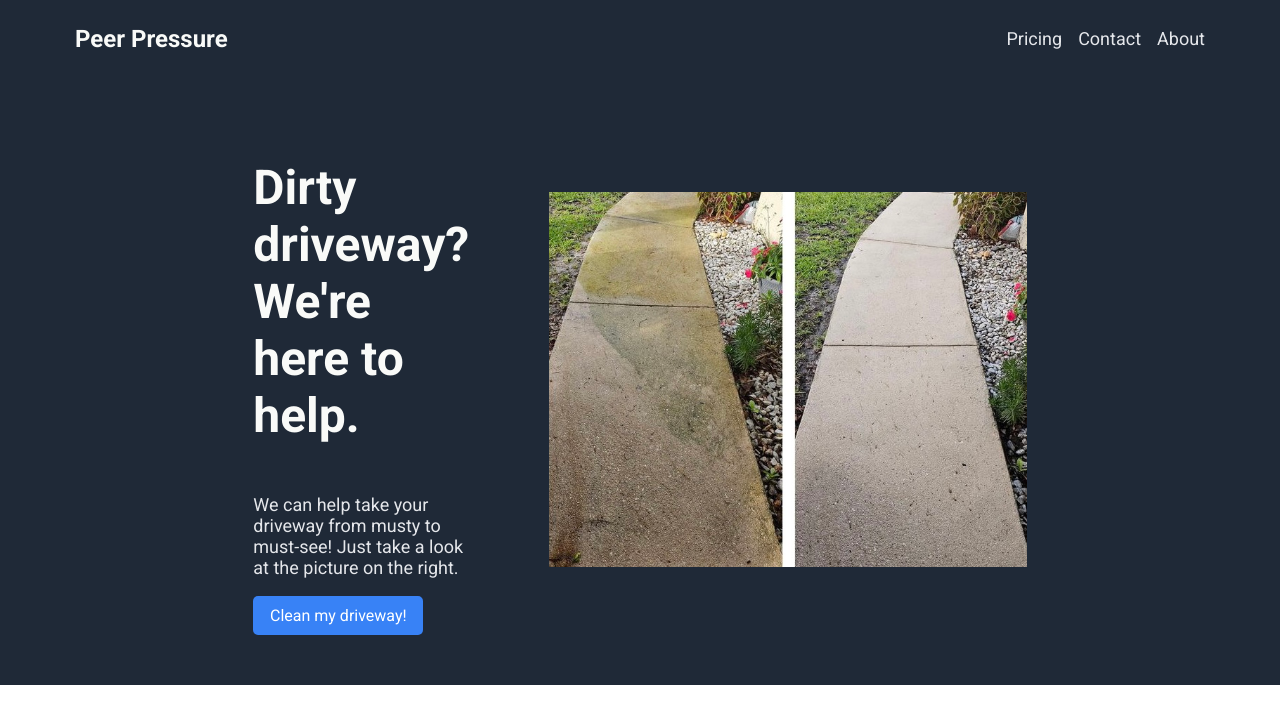
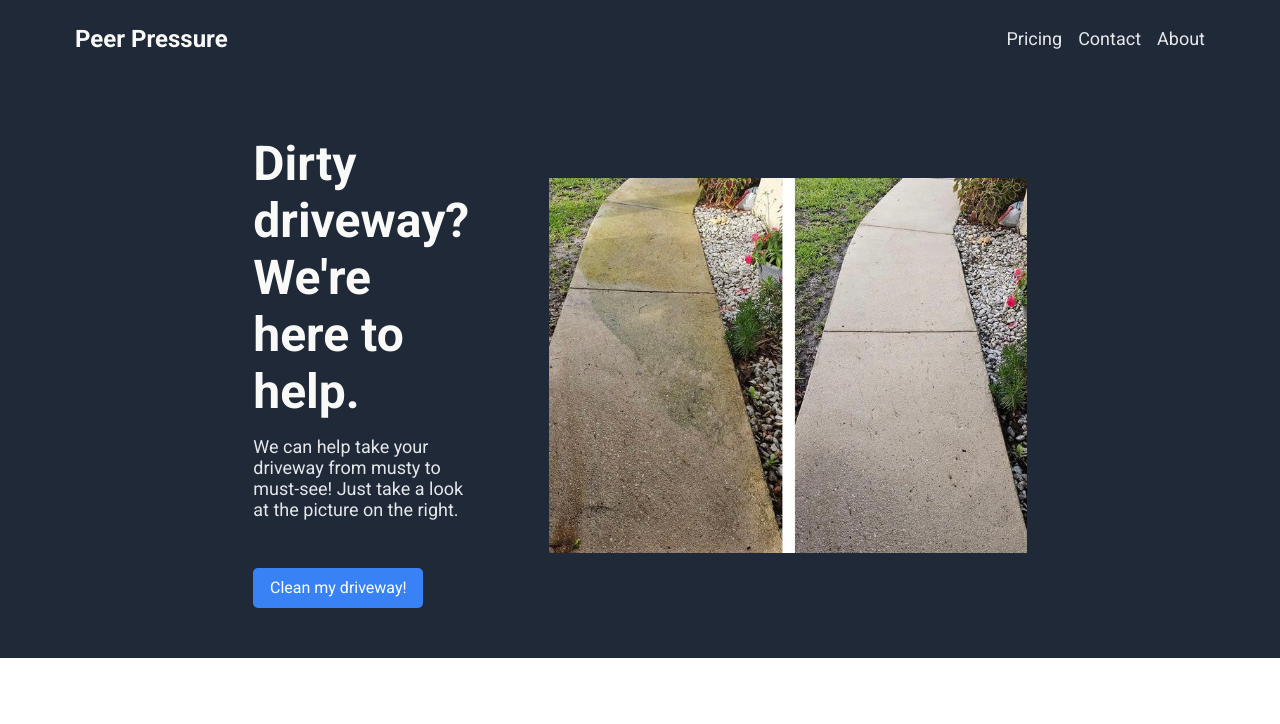
Before and after one commit to sheehanr/odin-landing-page, a plain HTML site: page index.html in a window 1280 px wide. Drawn offline with Linux system fonts and the light colour scheme.

Commit message:
Update button formatting

```diff
--- a/style.css
+++ b/style.css
@@ -64,11 +64,13 @@ a:link, a:visited {
     font-size: 48px;
     color: #f9faf8;
     font-weight: 800;
+    margin: 8px 0;
 }
 
 .mainSecondary {
     font-size: 18px;
     color: #e5e7eb;
+    margin: 8px 0 48px 0;
 }
 
 .beforeAfter {
@@ -76,7 +78,6 @@ a:link, a:visited {
 }
 
 .button {
-    width: 150px;
     padding: 10px;
     background-color: #3882f6;
     color: white;
@@ -84,3 +85,8 @@ a:link, a:visited {
     text-align: center;
     border-radius: 5px;
 }
+
+.mainButton {
+    width: 150px;
+    height: 20px;
+}
```
